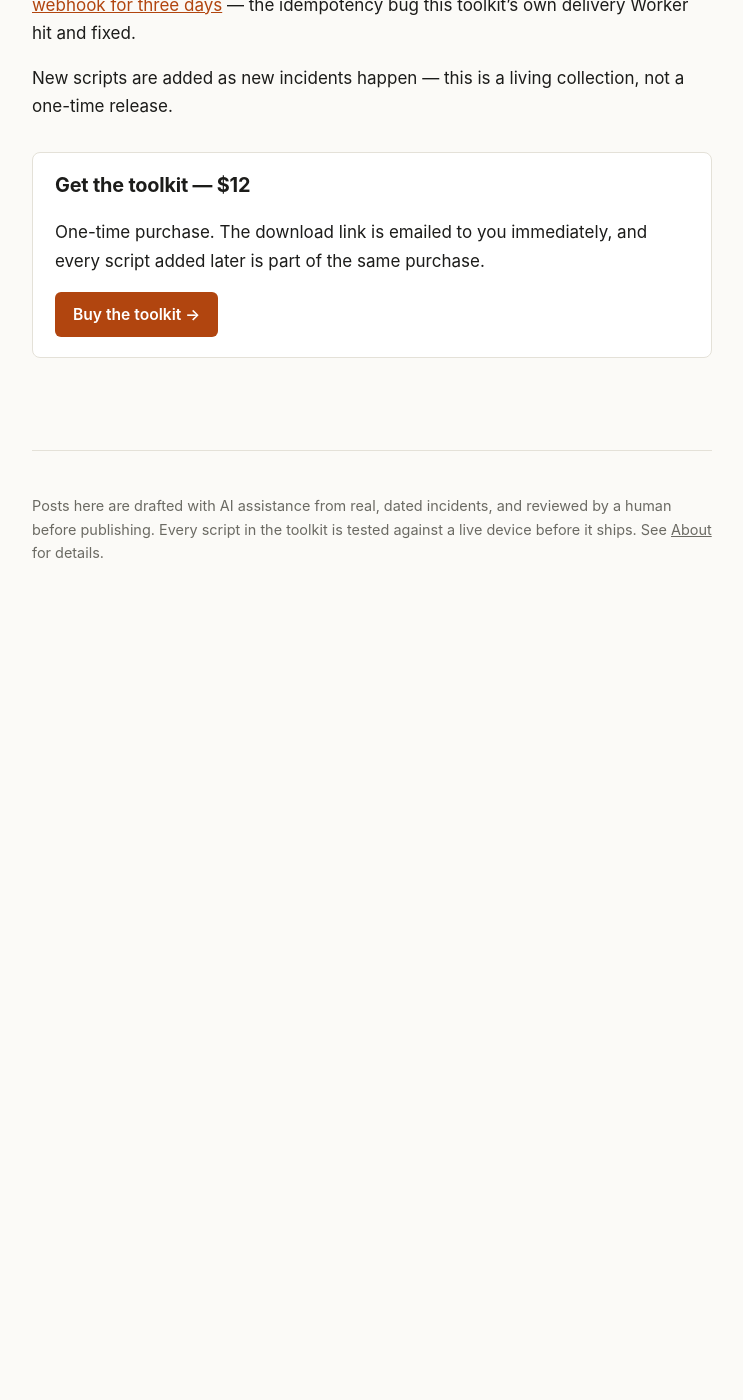
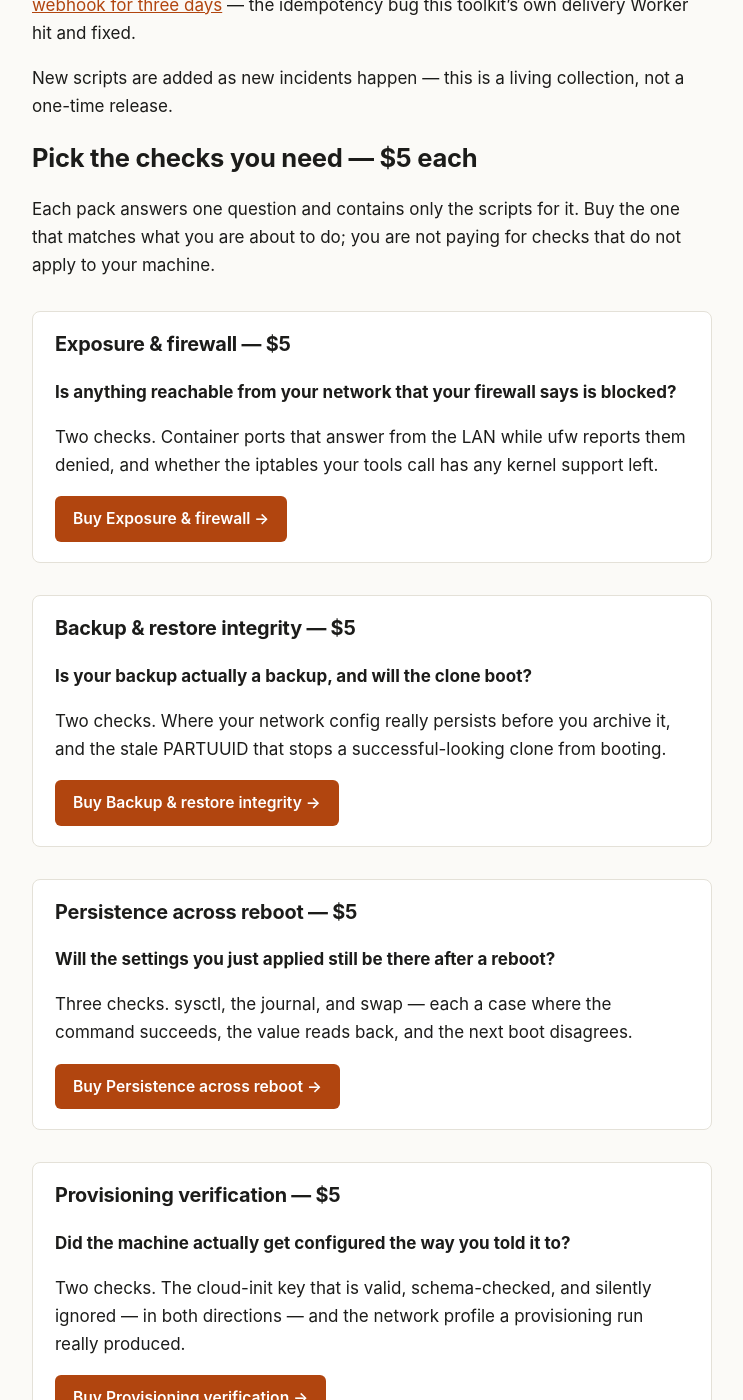
Before and after one commit to mitoyosh/homelab-postmortem, a Jekyll site: the page built from toolkit/index.md, in a window 1280 px wide and 1400 px high, scrolled down 1656 px. Shown: the whole window, without its empty margins (268-1011 px from the left). Built offline with Jekyll 4.4.1, drawn with Linux system fonts in a browser that asks for light colours; before the commit the page ends 2286 px from its top, so only the background shows below that; part of the change alters nothing that is shown; some of the changed text lies outside the part shown.

Commit message:
publish the four $5 packs
Payment links created through the API rather than the dashboard, which is how
they carry metadata.product at all: the dashboard does not expose that field on
a payment link, and the delivery Worker keys on it. Doing it by hand would also
have shipped automatic_tax enabled, since that box is ticked by default in the
new-link dialog and the existing $12 link has it off.

Co-Authored-By: Claude Opus 5 <noreply@anthropic.com>

```diff
--- a/_config.yml
+++ b/_config.yml
@@ -23,25 +23,25 @@ packs:
     price: "$5"
     question: "Is anything reachable from your network that your firewall says is blocked?"
     detail: "Two checks. Container ports that answer from the LAN while ufw reports them denied, and whether the iptables your tools call has any kernel support left."
-    buy_url: ""
+    buy_url: "https://buy.stripe.com/dRmaEWdfK2GoggzdXa5Vu02"
   - id: backup-restore
     title: "Backup &amp; restore integrity"
     price: "$5"
     question: "Is your backup actually a backup, and will the clone boot?"
     detail: "Two checks. Where your network config really persists before you archive it, and the stale PARTUUID that stops a successful-looking clone from booting."
-    buy_url: ""
+    buy_url: "https://buy.stripe.com/eVq6oGgrWep68O75qE5Vu03"
   - id: persistence
     title: "Persistence across reboot"
     price: "$5"
     question: "Will the settings you just applied still be there after a reboot?"
     detail: "Three checks. sysctl, the journal, and swap — each a case where the command succeeds, the value reads back, and the next boot disagrees."
-    buy_url: ""
+    buy_url: "https://buy.stripe.com/6oUcN41x2ep6fcvaKY5Vu04"
   - id: provisioning
     title: "Provisioning verification"
     price: "$5"
     question: "Did the machine actually get configured the way you told it to?"
     detail: "Two checks. The cloud-init key that is valid, schema-checked, and silently ignored — in both directions — and the network profile a provisioning run really produced."
-    buy_url: ""
+    buy_url: "https://buy.stripe.com/28EcN4fnSa8Q4xR5qE5Vu05"
 
 baseurl: ""
 
```
